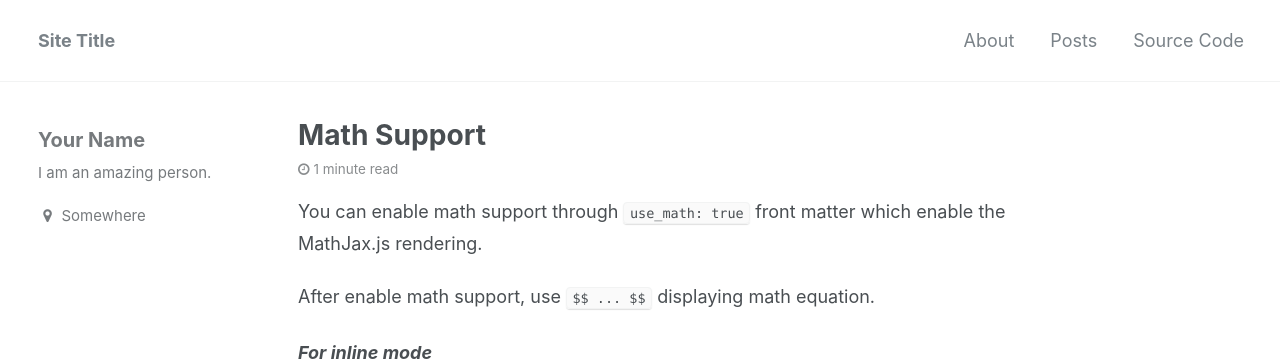
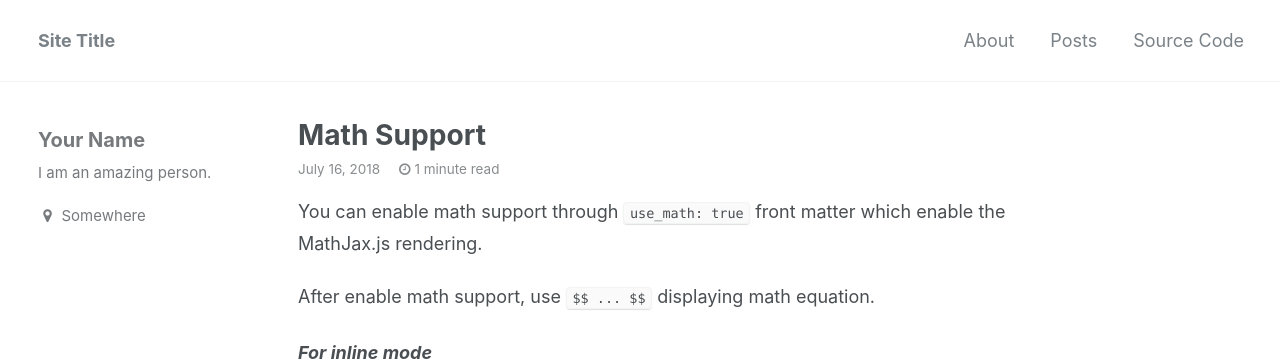
Before and after one commit to limyunkai19/minimal-mistakes-jekyll, a Jekyll site: the page built from _posts/2018-07-16-math-support.md, in a window 1280 px wide and 900 px high. Shown: the top 361 px of the window. Built offline with Jekyll 4.4.1, drawn with Linux system fonts in a browser that asks for light colours; formulas are drawn with MathJax 3; some of the changed text lies outside the part shown.

Commit message:
Add date in post meta

```diff
--- a/_includes/archive-single.html
+++ b/_includes/archive-single.html
@@ -30,9 +30,14 @@
         <a href="{{ post.url | absolute_url }}" rel="permalink">{{ title }}</a>
       {% endif %}
     </h2>
-    {% if post.read_time %}
-      <p class="page__meta"><i class="fa fa-clock-o" aria-hidden="true"></i> {% include read-time.html %}</p>
-    {% endif %}
+    <p class="page__meta">
+      {% if post.date %}
+        <time datetime="{{ post.date | date_to_xmlschema }}">{{ post.date | date: "%B %d, %Y" }}</time> &nbsp;&nbsp;&nbsp;
+      {% endif %}
+      {% if post.read_time %}
+        <i class="fa fa-clock-o" aria-hidden="true"></i> {% include read-time.html %} &nbsp;&nbsp;&nbsp;
+      {% endif %}
+    </p>
     {% if post.excerpt %}<p class="archive__item-excerpt" itemprop="description">{{ post.excerpt | markdownify | strip_html | truncate: 160 }}</p>{% endif %}
   </article>
 </div>
--- a/_layouts/single.html
+++ b/_layouts/single.html
@@ -27,9 +27,14 @@ layout: default
       {% unless page.header.overlay_color or page.header.overlay_image %}
         <header>
           {% if page.title %}<h1 class="page__title" itemprop="headline">{{ page.title | markdownify | remove: "<p>" | remove: "</p>" }}</h1>{% endif %}
-          {% if page.read_time %}
-            <p class="page__meta"><i class="fa fa-clock-o" aria-hidden="true"></i> {% include read-time.html %}</p>
-          {% endif %}
+          <p class="page__meta">
+            {% if page.date %}
+              <time datetime="{{ page.date | date_to_xmlschema }}">{{ page.date | date: "%B %d, %Y" }}</time> &nbsp;&nbsp;&nbsp;
+            {% endif %}
+            {% if page.read_time %}
+              <i class="fa fa-clock-o" aria-hidden="true"></i> {% include read-time.html %} &nbsp;&nbsp;&nbsp;
+            {% endif %}
+          </p>
         </header>
       {% endunless %}
 
```
